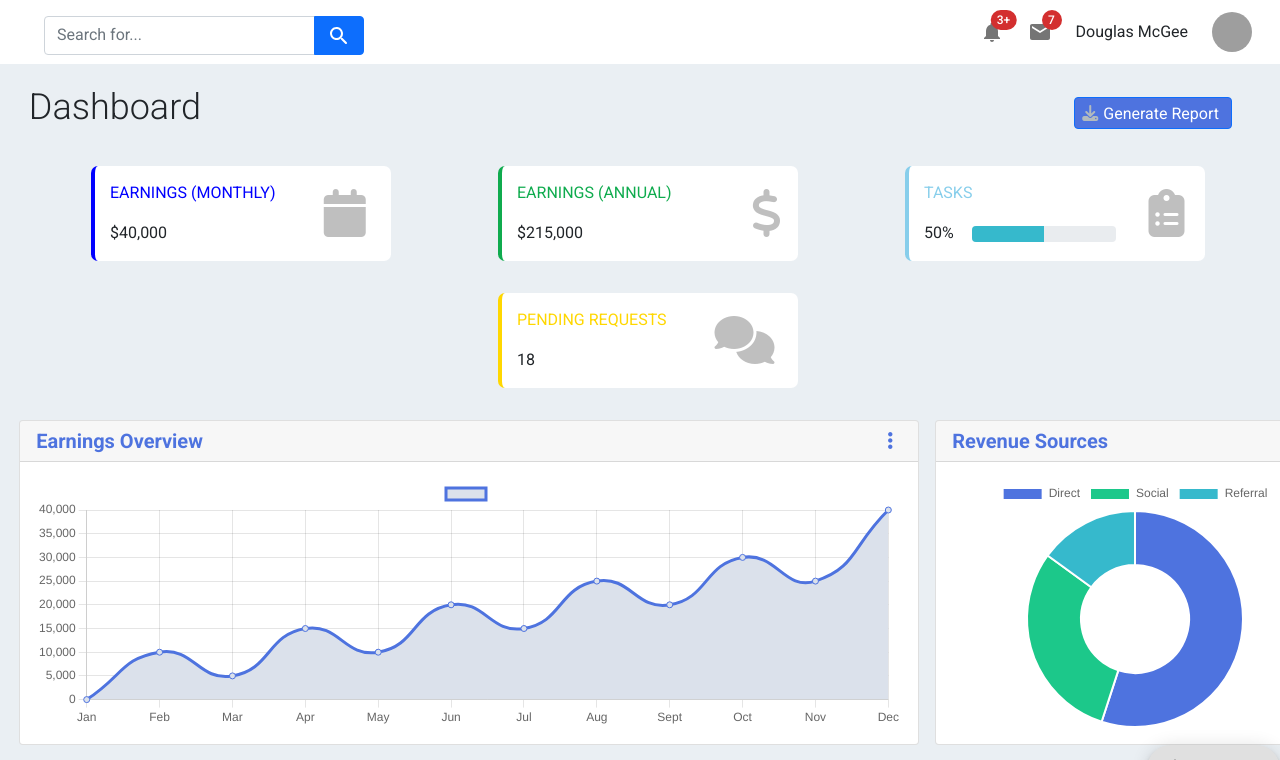
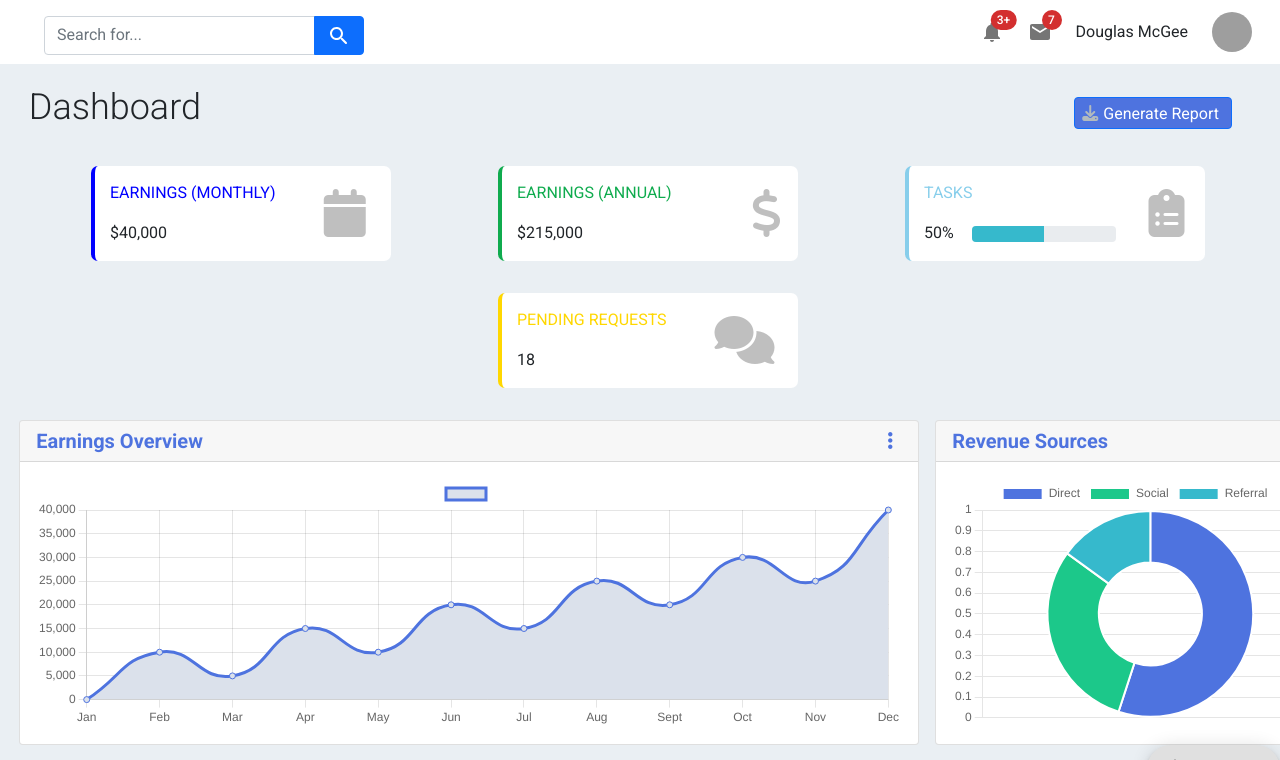
Before and after one commit to ChokkalingamS/dashboard, a React (Create React App) app: page / in a window 1280 px wide. Shown: the top 760 px of the page. Built offline with nearby package versions, Linux system fonts and the light colour scheme; grey boxes are pictures that could not be loaded.

Commit message:
props corection

```diff
--- a/src/App.js
+++ b/src/App.js
@@ -242,14 +242,14 @@ function Linechart()
   const options = {
     scales: {
       y: { beginAtZero: true},
-      }
+      },
+      maintainAspectRatio:false
   };
   return(<div className="linechart">
    <Card>
     <Card.Header as="h5" style={{color:"#4e73df",fontWeight:"bold"}}>Earnings Overview <i className="fas fa-ellipsis-v licon" ></i></Card.Header>
      <Card.Body>
-  <Line data={data} options={options}  height={250} options={{ maintainAspectRatio:false }}
-
+  <Line data={data} options={options}  height={250}
 />
    </Card.Body>
 </Card>
@@ -279,6 +279,7 @@ function Doughnutchart()
     scales: {
       y: { beginAtZero: true},
     },
+    maintainAspectRatio:false
 
   };
 
@@ -305,7 +306,7 @@ function Doughnutchart()
     </Card.Header>
 
      <Card.Body>
-  < Doughnut data={data} options={options}  height={250} options={{ maintainAspectRatio:false }}
+  < Doughnut data={data} options={options}  height={250}
 />
    </Card.Body>
 </Card>
```
